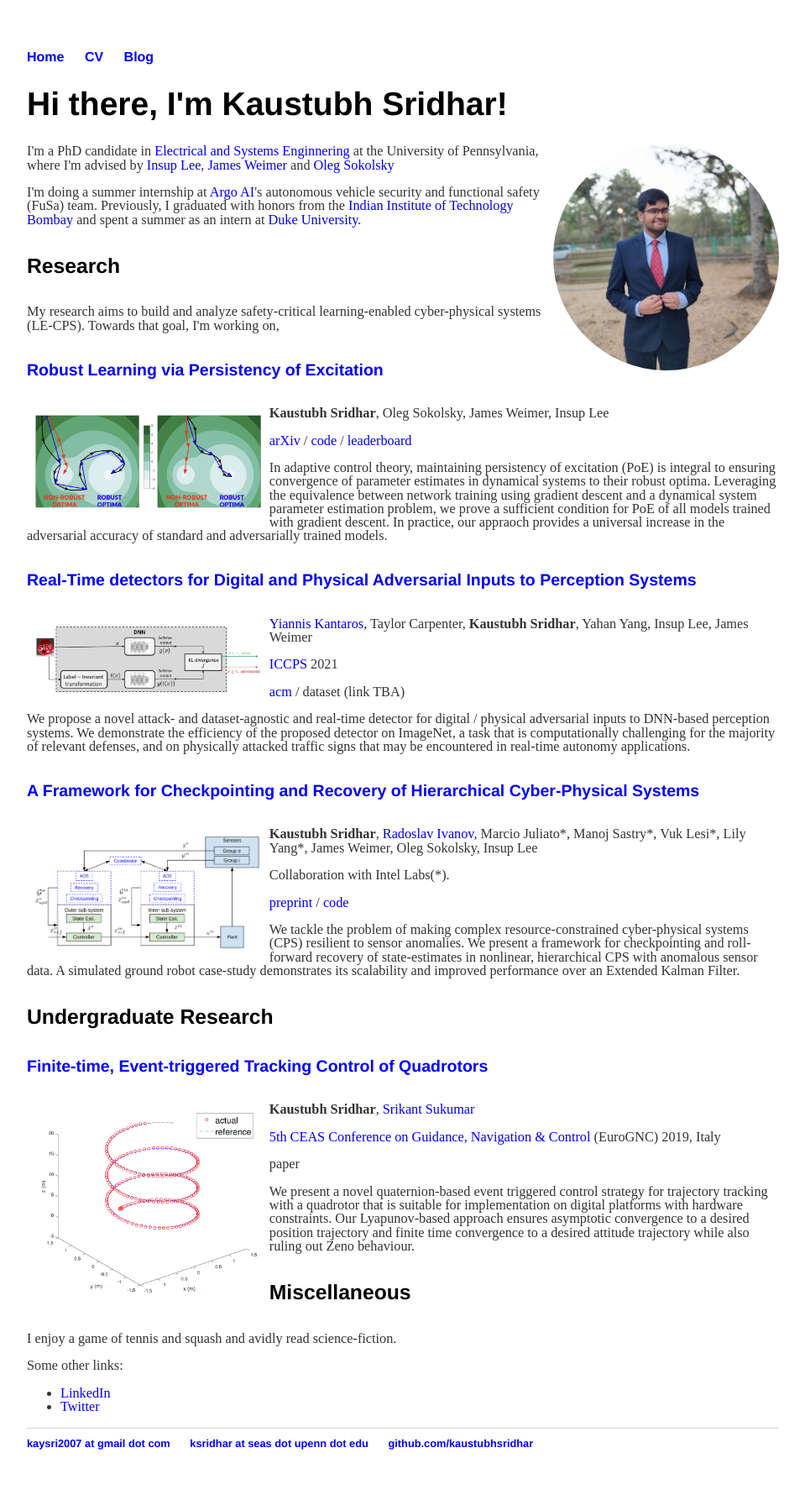
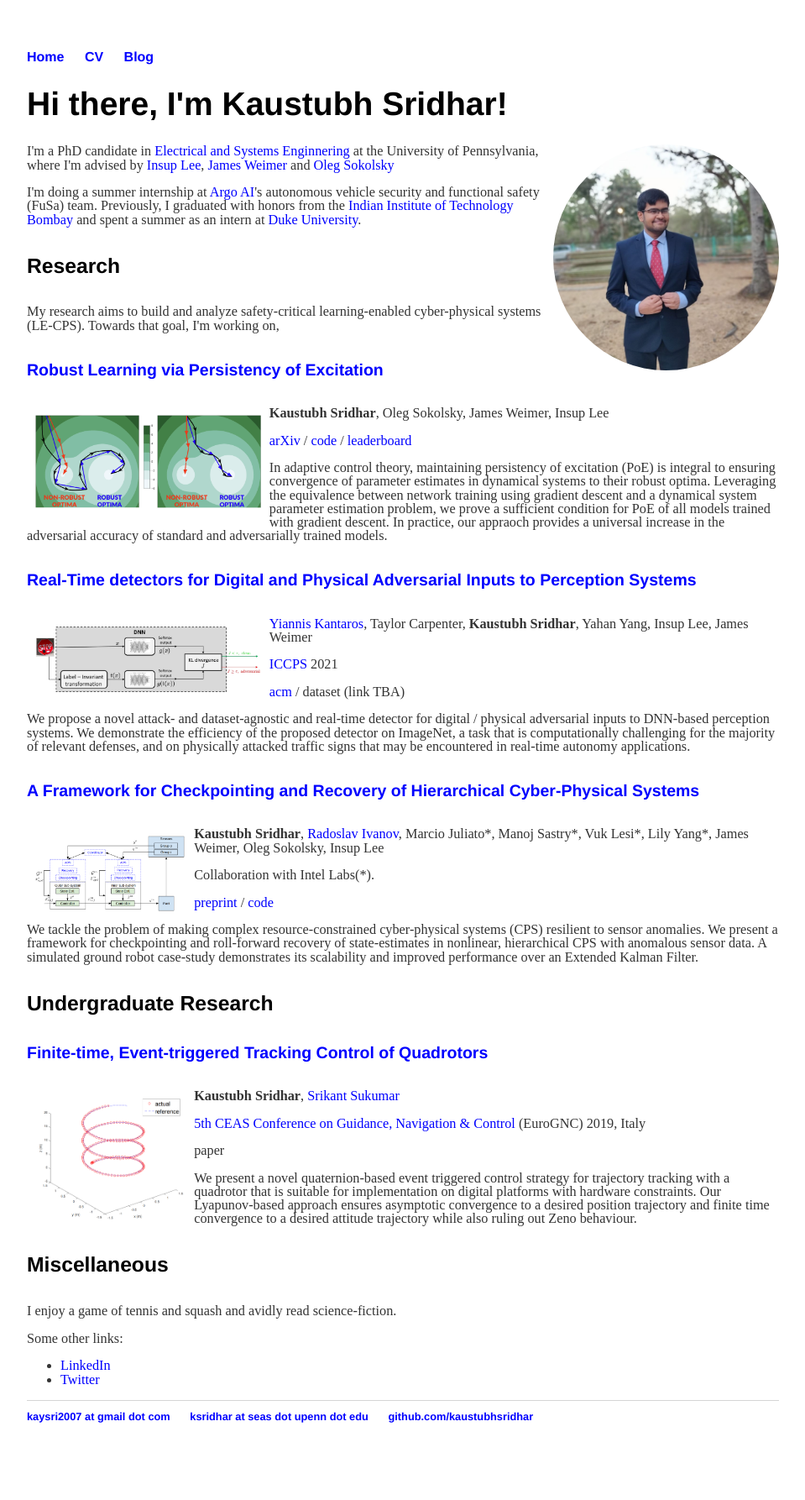
Before and after one commit to kaustubhsridhar/kaustubhsridhar_old.github.io, a Jekyll site: the page built from index.html, in a window 1280 px wide. Shown: the whole page at 84% size, without its empty margins (160-1119 px from the left). Built offline with Jekyll 4.4.1, drawn with Linux system fonts in a browser that asks for light colours; after the commit the page ends 1754 px from its top, so only the background shows below that.

Commit message:
updated index

```diff
--- a/index.html
+++ b/index.html
@@ -32,7 +32,7 @@ title: Welcome To My Homepage
 	<p><a href="">preprint</a> / <a href="">code</a></a></p>-->
 
 	<h5><a href="https://drive.google.com/file/d/1s9rYpJYRZ7UUR3u5IDfulorgpkcPfmll/view">A Framework for Checkpointing and Recovery of Hierarchical Cyber-Physical Systems</a></h5>
-	<img src="/images/framework.png" alt="framework" align="left" style="width:30%; padding: 10px;" class="img_rect">
+	<img src="/images/framework.png" alt="framework" align="left" style="width:20%; padding: 10px;" class="img_rect">
 	<p><b>Kaustubh Sridhar</b>, <a href="https://www.seas.upenn.edu/~rivanov/">Radoslav Ivanov</a>, Marcio Juliato*, Manoj Sastry*, Vuk Lesi*, Lily Yang*, James Weimer, Oleg Sokolsky, Insup Lee</p>
 	<p>Collaboration with Intel Labs(*).</p>
 	<p><a href="https://drive.google.com/file/d/1s9rYpJYRZ7UUR3u5IDfulorgpkcPfmll/view">preprint</a> / <a href="https://github.com/kaustubhsridhar/checkpointing_and_recovery">code</a></a></p>
@@ -41,13 +41,12 @@ title: Welcome To My Homepage
 
 	<h4>Undergraduate Research</h4>
 
-	<h5><a href="">Finite-time, Event-triggered Tracking Control of Quadrotors</a></h5>
-	<img src="/images/event.png" alt="event" align="left" style="width:30%; padding: 10px;" class="img_rect">
+	<h5><a href="https://eurognc19.polimi.it/wp-content/uploads/2019/12/0043_FI.pdf">Finite-time, Event-triggered Tracking Control of Quadrotors</a></h5>
+	<img src="/images/event.png" alt="event" align="left" style="width:20%; padding: 10px;" class="img_rect">
 	<p><b>Kaustubh Sridhar</b>, <a href="https://www.sc.iitb.ac.in/~srikant/dokuwiki/doku.php">Srikant Sukumar</a></p>
 	<p><a href="https://eurognc19.polimi.it/">5th CEAS Conference on Guidance, Navigation & Control</a> (EuroGNC) 2019, Italy</p>
 	<p><a href="https://eurognc19.polimi.it/wp-content/uploads/2019/12/0043_FI.pdf"></a>paper</p>
 	<p>We present a novel quaternion-based event triggered control strategy for trajectory tracking with a quadrotor that is suitable for implementation on digital platforms with hardware constraints. Our Lyapunov-based approach ensures asymptotic convergence to a desired position trajectory and finite time convergence to a desired attitude trajectory while also ruling out Zeno behaviour.</p>
-
 
 	<h4>Miscellaneous</h4>
 	<p>I enjoy a game of tennis and squash and avidly read science-fiction.</p>
```
